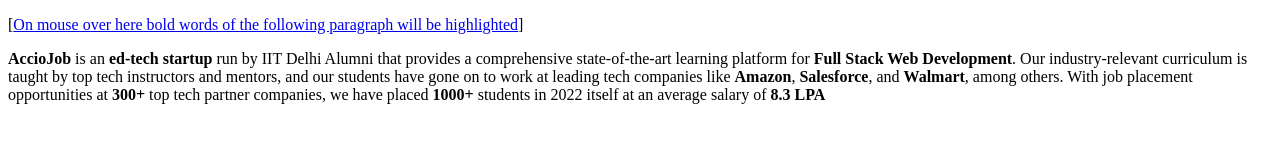
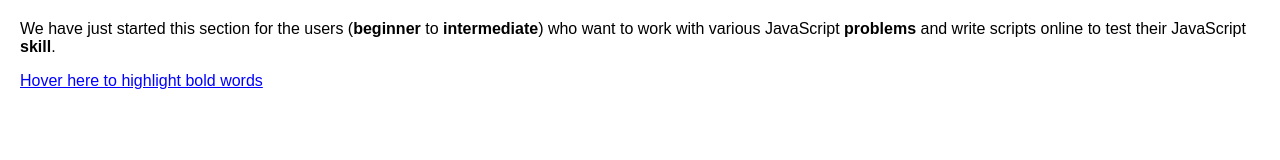
Before and after one commit to acciojob/bold-highlighter-VarshaPatel99, a website: page main.html in a window 1280 px wide. Drawn offline with Linux system fonts and the light colour scheme.

Commit message:
created a submission

```diff
--- a/main.html
+++ b/main.html
@@ -1,20 +1,26 @@
 <!DOCTYPE html>
+<html>
+<head>
+  <meta charset="utf-8">
+  <title>Bold Highlighter</title>
+  <link rel="stylesheet" href="styles.css">
+</head>
+<body>
 
-<html>
+  <p>
+    We have just started this section for the users
+    (<strong>beginner</strong> to <strong>intermediate</strong>)
+    who want to work with various JavaScript
+    <strong>problems</strong> and write scripts online
+    to test their JavaScript <strong>skill</strong>.
+  </p>
 
-<head>
-	<meta charset="UTF-8">
-	<title>Get And Style All Tags</title>
-	<link rel="stylesheet" href="styles.css">
-</head>
+  <a href="#"
+     onmouseover="highlight()"
+     onmouseout="return_normal()">
+     Hover here to highlight bold words
+  </a>
 
-<body>
-  	<p>[<a href="#" onMouseOver="highlight()" onMouseOut="return_normal()">On mouse over here bold words of the following paragraph will be highlighted</a>]</p>
-	<p><strong>AccioJob</strong> is an <strong>ed-tech startup</strong> run by IIT Delhi Alumni that provides a comprehensive state-of-the-art learning platform for <strong>Full Stack Web Development</strong>. Our industry-relevant curriculum is taught by top tech instructors and mentors, and our students have gone on to work at leading tech companies like <strong>Amazon</strong>, <strong>Salesforce</strong>, and <strong>Walmart</strong>, among others. With job placement opportunities at <strong>300+</strong> top tech partner companies, we have placed <strong>1000+</strong> students in 2022 itself at an average salary of <strong>8.3 LPA</strong></p>
-
-    <script type="text/javascript" src="./script.js">
-</script>
-
+  <script src="script.js"></script>
 </body>
-
 </html>
--- a/script.js
+++ b/script.js
@@ -1,12 +1,15 @@
 function highlight() {
-    //Write your code here
+  const boldWords = document.querySelectorAll('strong');
 
-
+  boldWords.forEach(word => {
+    word.style.color = 'rgb(0, 128, 0)';
+  });
 }
 
+function return_normal() {
+  const boldWords = document.querySelectorAll('strong');
 
-function return_normal() {
-    //Write your code here
-
-
+  boldWords.forEach(word => {
+    word.style.color = 'rgb(0, 0, 0)';
+  });
 }
--- a/styles.css
+++ b/styles.css
@@ -1 +1,14 @@
-/*  your css code here. If applicable */
+body {
+  font-family: Arial, sans-serif;
+  margin: 20px;
+}
+
+a {
+  color: blue;
+  text-decoration: underline;
+  cursor: pointer;
+}
+
+strong {
+  color: rgb(0, 0, 0);
+}
```
